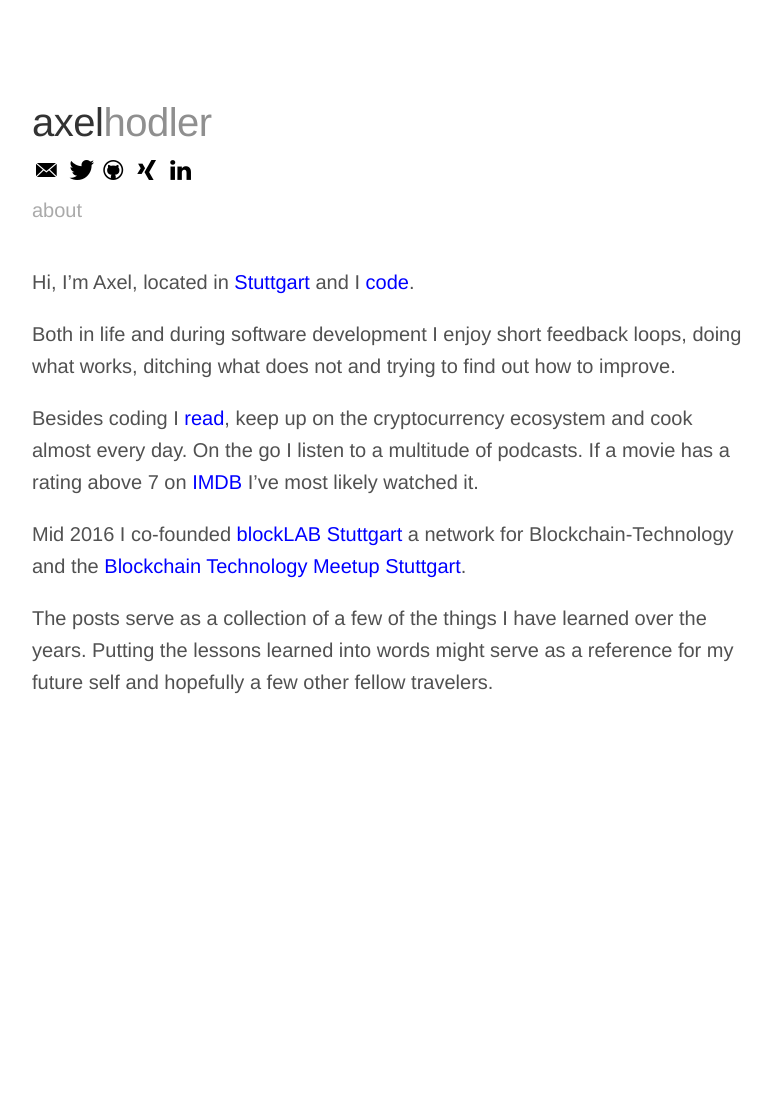
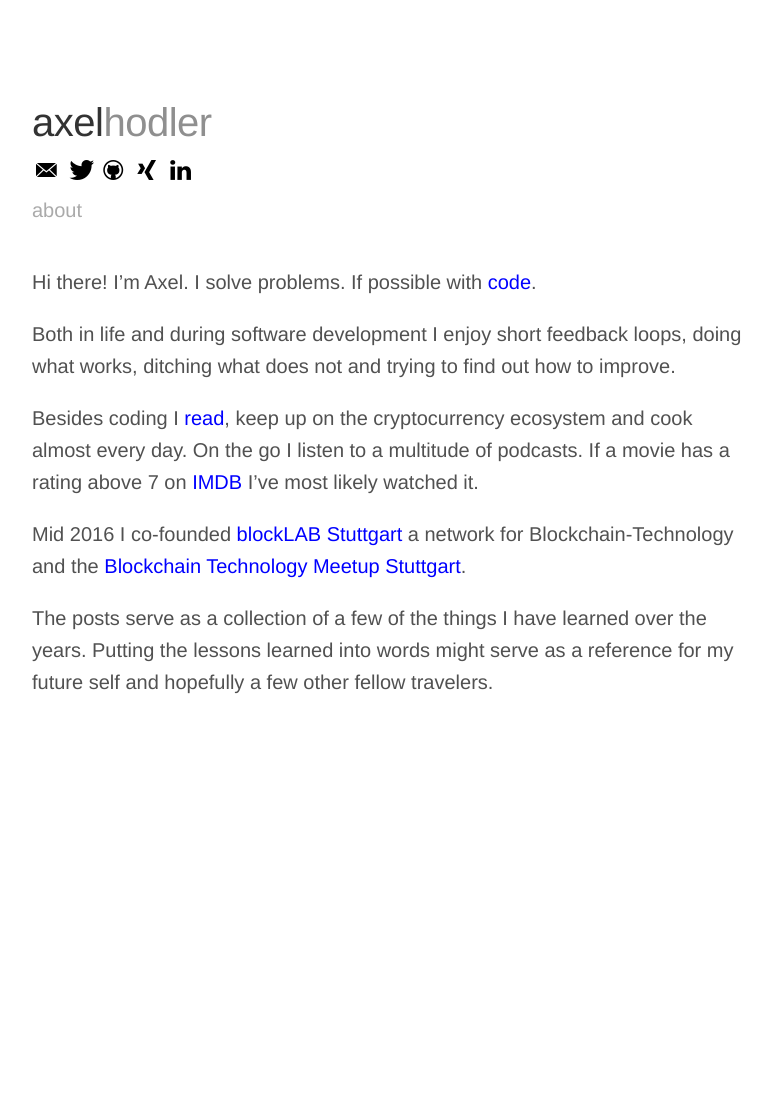
Before and after one commit to schlegde/schlegel.github.io, a Jekyll site: the page built from about.md, in a window 1280 px wide. Shown: the whole page, without its empty margins (248-1019 px from the left). Built offline with Jekyll 4.4.1, drawn with Linux system fonts in a browser that asks for light colours.

Commit message:
rm unnecessary info from about

```diff
--- a/about.md
+++ b/about.md
@@ -3,7 +3,7 @@ title: About - Axel Hodler
 layout: page
 permalink: /about/
 ---
-Hi, I'm Axel, located in [Stuttgart](http://en.wikipedia.org/wiki/Stuttgart) and I [code](https://github.com/axelhodler).
+Hi there! I'm Axel. I solve problems. If possible with [code](https://github.com/axelhodler).
 
 Both in life and during software development I enjoy short feedback loops, doing what works, ditching what does not and trying to find out how to improve.
 
```
